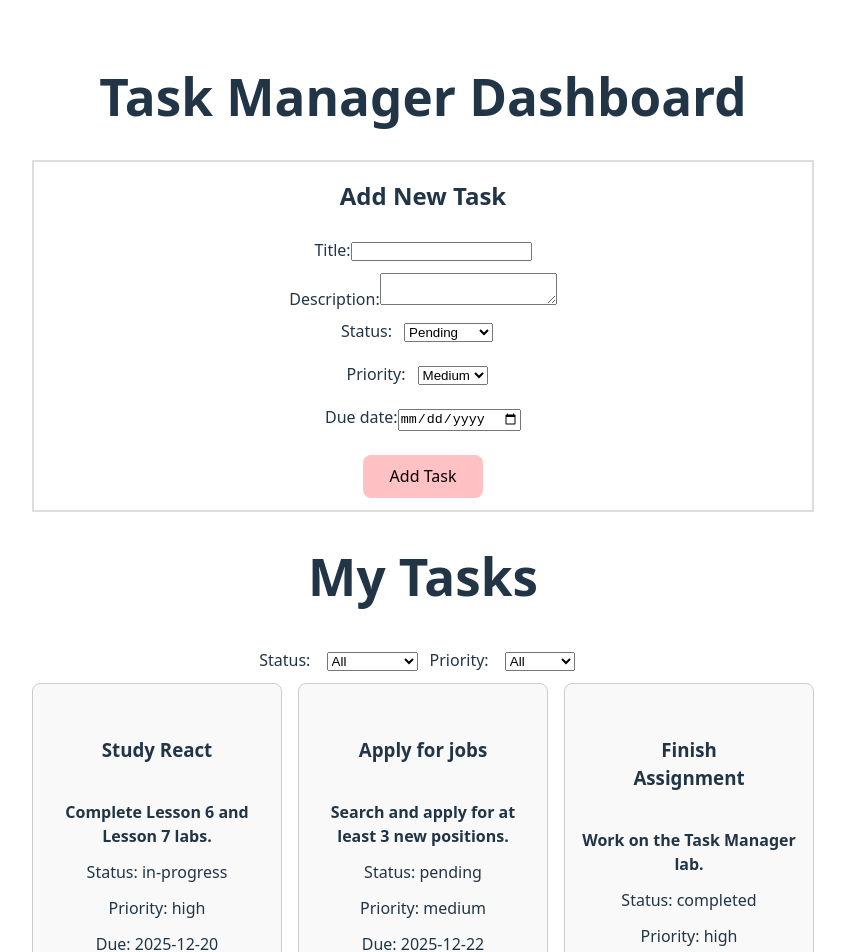
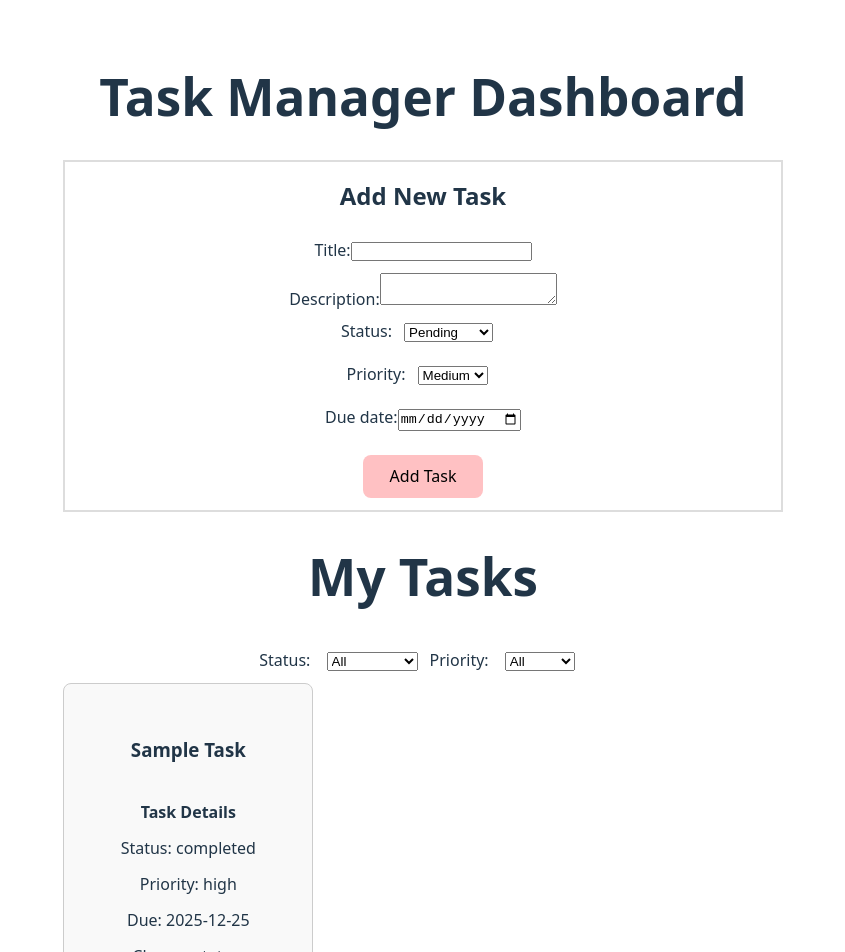
Before and after one commit to jjacque1/React-Dashboard-Application, a React (Vite) app: page / in a window 1280 px wide. Shown: the top 952 px of the page, without its empty margins (217-1062 px from the left). Built offline with nearby package versions, Linux system fonts and the light colour scheme.

Commit message:
remove initial tasks for deployment

```diff
--- a/src/components/Dashboard/Dashboard.tsx
+++ b/src/components/Dashboard/Dashboard.tsx
@@ -1,35 +1,20 @@
 import { useState } from "react";
 
 import type { Task, TaskStatus, TaskPriority, NewTaskData } from "../../types";
-import { TaskForm } from "../TaskForm/TAskForm";
+import { TaskForm } from "../TaskForm/TaskForm";
 import { TaskFilter } from "../TaskFilter/TaskFilter";
 import { TaskList } from "../TaskList/TaskList";
 
 const initialTasks: Task[] = [
   {
     id: "1",
-    title: "Study React",
-    description: "Complete Lesson 6 and Lesson 7 labs.",
-    status: "in-progress",
-    priority: "high",
-    dueDate: "2025-12-20",
-  },
-  {
-    id: "2",
-    title: "Apply for jobs",
-    description: "Search and apply for at least 3 new positions.",
-    status: "pending",
-    priority: "medium",
-    dueDate: "2025-12-22",
-  },
-  {
-    id: "3",
-    title: "Finish Assignment",
-    description: "Work on the Task Manager lab.",
+    title: "Sample Task",
+    description: "Task Details ",
     status: "completed",
     priority: "high",
-    dueDate: "2025-12-10",
-  },
+    dueDate: "2025-12-25",
+  }
+
 ];
 
 export function Dashboard() {
```
